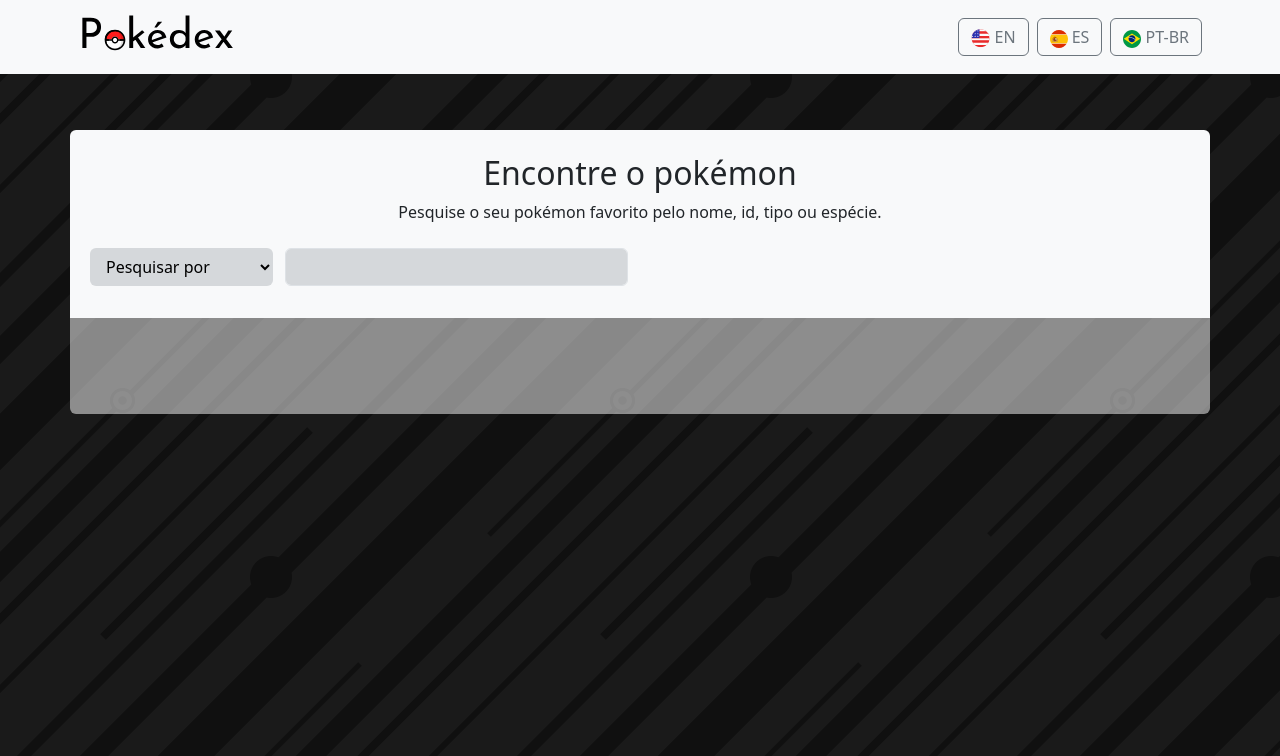
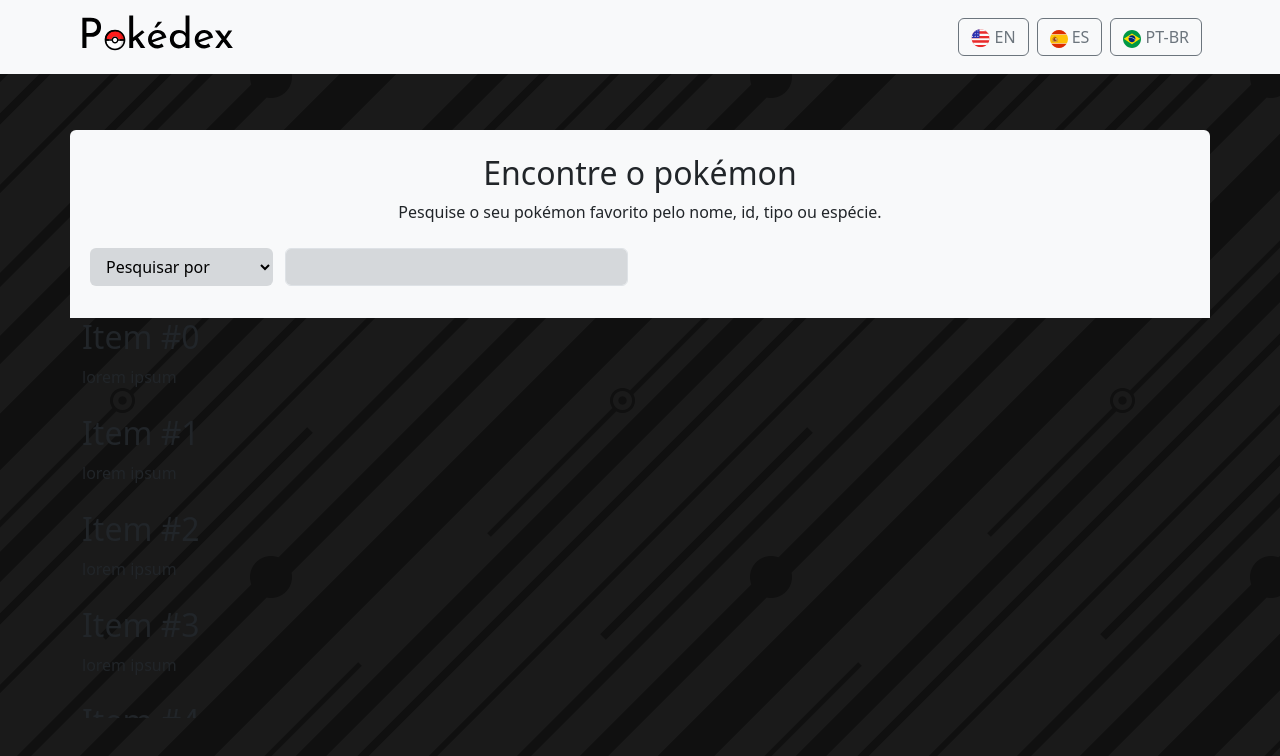
Before and after one commit to Raul-Albuquerque/desafio-pokedex, a Vue app: page / in a window 1280 px wide. Shown: the top 756 px of the page. Built offline with nearby package versions, Linux system fonts and the light colour scheme; no server answers.

Commit message:
feat: Added Virtual Lists

```diff
--- a/package.json
+++ b/package.json
@@ -10,6 +10,7 @@
     "lint": "eslint . --ext .vue,.js,.jsx,.cjs,.mjs --fix --ignore-path .gitignore"
   },
   "dependencies": {
+    "@vueuse/core": "^10.9.0",
     "axios": "^1.6.8",
     "bootstrap": "^5.3.3",
     "vue": "^3.4.21",
--- a/src/App.vue
+++ b/src/App.vue
@@ -6,6 +6,7 @@
 import Header from './components/Header.vue'
 import SearchBar from './components/SearchBar.vue'
 import CardList from './components/CardList.vue'
+import Demo from './components/Demo.vue'
 
 
 const store = useStore()
@@ -26,6 +27,7 @@
   <Header />
   <main class="">
     <SearchBar />
-    <CardList />
+    <!-- <CardList /> -->
+    <Demo />
   </main>
 </template>
--- /dev/null
+++ b/src/components/Demo.vue
@@ -0,0 +1,50 @@
+<script setup>
+import { ref } from 'vue'
+import { useVirtualList, useInfiniteScroll } from '@vueuse/core'
+
+const data = ref(Array.from(Array(50).keys(), () => 'lorem ipsum'))
+
+const { list, containerProps, wrapperProps } = useVirtualList(data, {
+  itemHeight: 96,
+  overscan: 2
+})
+
+useInfiniteScroll(
+  containerProps.ref,
+  () => {
+    data.value.push(...Array.from(Array(10).keys(), () => 'more lorem ipsum'))
+  },
+  { distance: 10 }
+)
+
+</script>
+
+<template>
+  <div
+    v-bind="containerProps"
+    class="h-screen container"
+  >
+    <div v-bind="wrapperProps">
+      <div
+        v-for="{index, data} in list"
+        :key="index"
+        class="h-80"
+      >
+        <h2>Item #{{ index }}</h2>
+        <p>{{ data }}</p>
+      </div>
+    </div>
+  </div>
+</template>
+
+<style scoped>
+  .h-screen {
+    height: 50dvh;
+  }
+
+  .h-80 {
+    height: 80px;
+    margin-bottom: 16px;
+  }
+
+</style>
```
Also changed, not shown: 1 other file (tests, documents, lock files or other folders).
